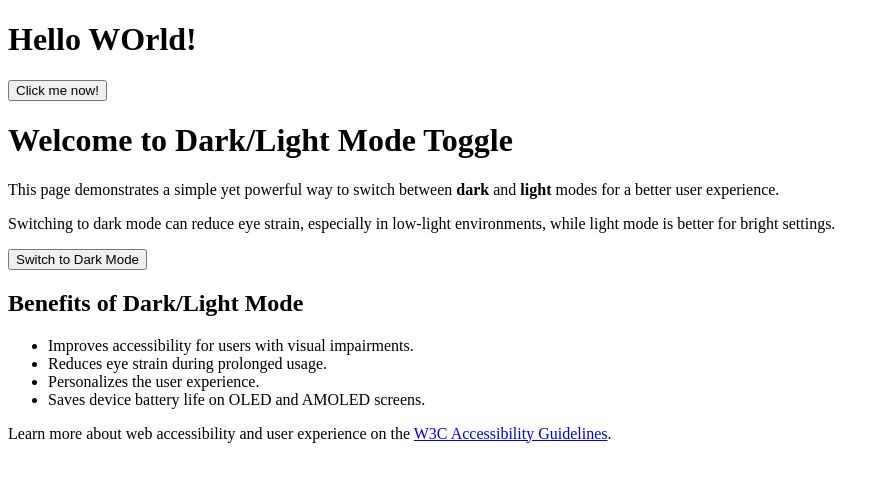
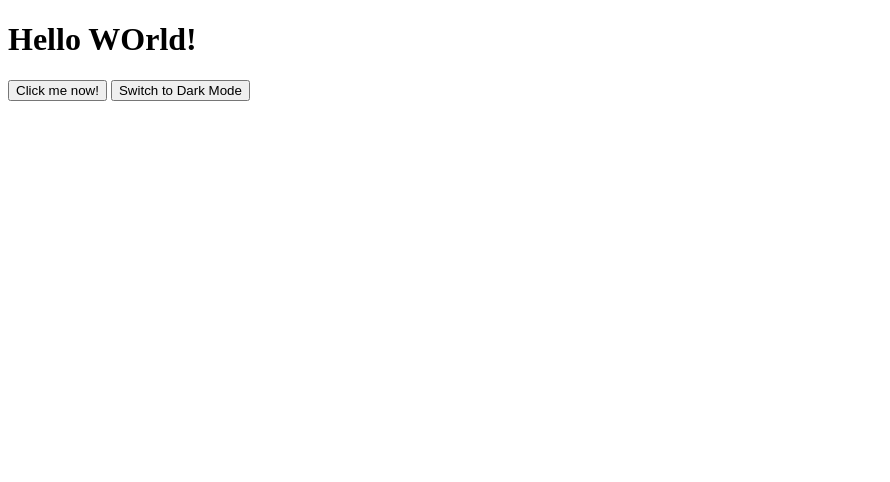
Before and after one commit to woee2008/woee2008.github.io, a plain HTML site: page intro-webdev/index.html in a window 1280 px wide. Shown: the whole page, without its empty margins (0-890 px from the left). Drawn offline with Linux system fonts and the light colour scheme.

Commit message:
removing bloated code

```diff
--- a/intro-webdev/index.html
+++ b/intro-webdev/index.html
@@ -9,32 +9,7 @@
     <h1>Hello WOrld!</h1>
     <button class="event-listener">Click me now!</button>
 
-    <div class="container">
-        <h1>Welcome to Dark/Light Mode Toggle</h1>
-        <p>
-            This page demonstrates a simple yet powerful way to switch between
-            <strong>dark</strong> and
-            <strong>light</strong> modes for a better user experience.
-        </p>
-        <p>
-            Switching to dark mode can reduce eye strain, especially in low-light environments,
-            while light mode is
-            better for bright settings.
-        </p>
         <button id="theme-toggle">Switch to Dark Mode</button>
-        <h2>Benefits of Dark/Light Mode</h2>
-        <ul>
-            <li>Improves accessibility for users with visual impairments.</li>
-            <li>Reduces eye strain during prolonged usage.</li>
-            <li>Personalizes the user experience.</li>
-            <li>Saves device battery life on OLED and AMOLED screens.</li>
-        </ul>
-        <p>
-            Learn more about web accessibility and user experience on the
-            <a href="https://www.w3.org/WAI/" target="_blank">
-                W3C Accessibility Guidelines</a>.
-        </p>
-    </div>
 
     <script src="script.js"></script>
 </body>
--- a/intro-webdev/script.js
+++ b/intro-webdev/script.js
@@ -4,16 +4,13 @@ button.addEventListener("click", () => {
 });
 
 const toggleButton = document.getElementById('theme-toggle');
-const body = document.body;
-
-body.classList.add('light-mode');
 
 toggleButton.addEventListener('click', () => {
-    if (body.classList.contains('light-mode')) {
-        body.classList.replace('light-mode', 'dark-mode');
-        toggleButton.textContent = 'Switch to Light Mode';
+    if(toggleButton.textContent === 'Dark Mode') {
+        document.body.classList.add('dark-mode');
+        toggleButton.textContent = 'Light Mode';
     } else {
-        body.classList.replace('dark-mode', 'light-mode');
-        toggleButton.textContent = 'Switch to Dark Mode';
+        document.body.classList.remove('dark-mode');
+        toggleButton.textContent = 'Dark Mode';
     }
 });
--- a/intro-webdev/styles.css
+++ /dev/null
@@ -1,62 +0,0 @@
-        body {
-            font-family: Arial, sans-serif;
-            margin: 0;
-            padding: 0;
-            display: flex;
-            justify-content: center;
-            align-items: center;
-            height: 100vh;
-            transition: background-color 0.3s, color 0.3s;
-        }
-        .container {
-            text-align: center;
-            padding: 30px;
-            border-radius: 10px;
-            box-shadow: 0 4px 8px rgba(0, 0, 0, 0.1);
-            max-width: 600px;
-            background-color: white;
-        }
-        button {
-            padding: 10px 20px;
-            font-size: 16px;
-            border: none;
-            border-radius: 5px;
-            cursor: pointer;
-            background-color: #007bff;
-            color: white;
-            transition: background-color 0.3s;
-        }
-        button:hover {
-            background-color: #0056b3;
-        }
-        body.light-mode {
-            background-color: #f4f4f4;
-            color: #333;
-        }
-        body.dark-mode {
-            background-color: #333;
-            color: brown;
-        }
-        h1 {
-            margin-bottom: 20px;
-        }
-        p {
-            font-size: 18px;
-            line-height: 1.6;
-            margin: 10px 0;
-        }
-        ul {
-            text-align: left;
-            padding-left: 20px;
-            margin-top: 20px;
-        }
-        li {
-            margin: 8px 0;
-        }
-        a {
-            color: #007bff;
-            text-decoration: none;
-        }
-        a:hover {
-            text-decoration: underline;
-        }
```
